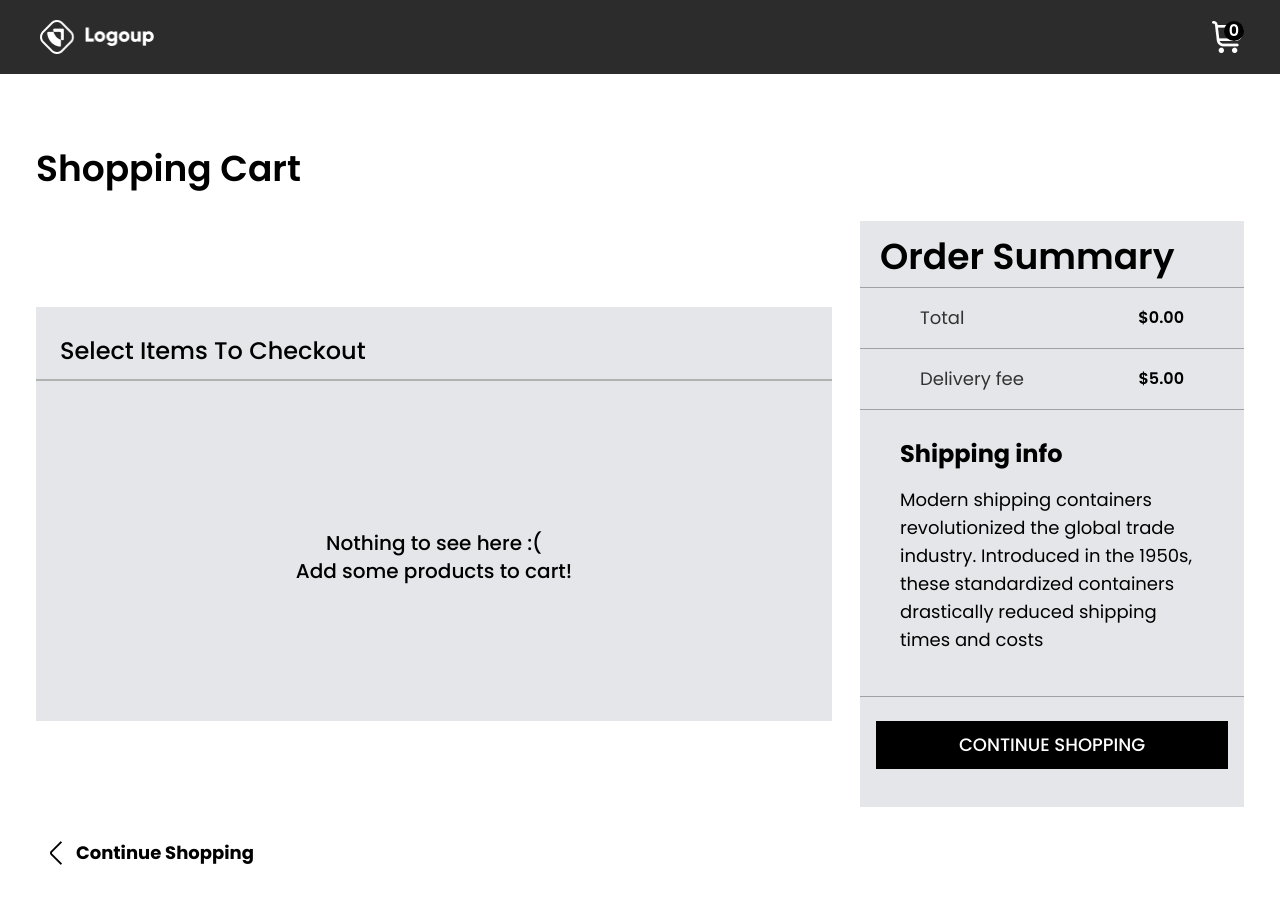
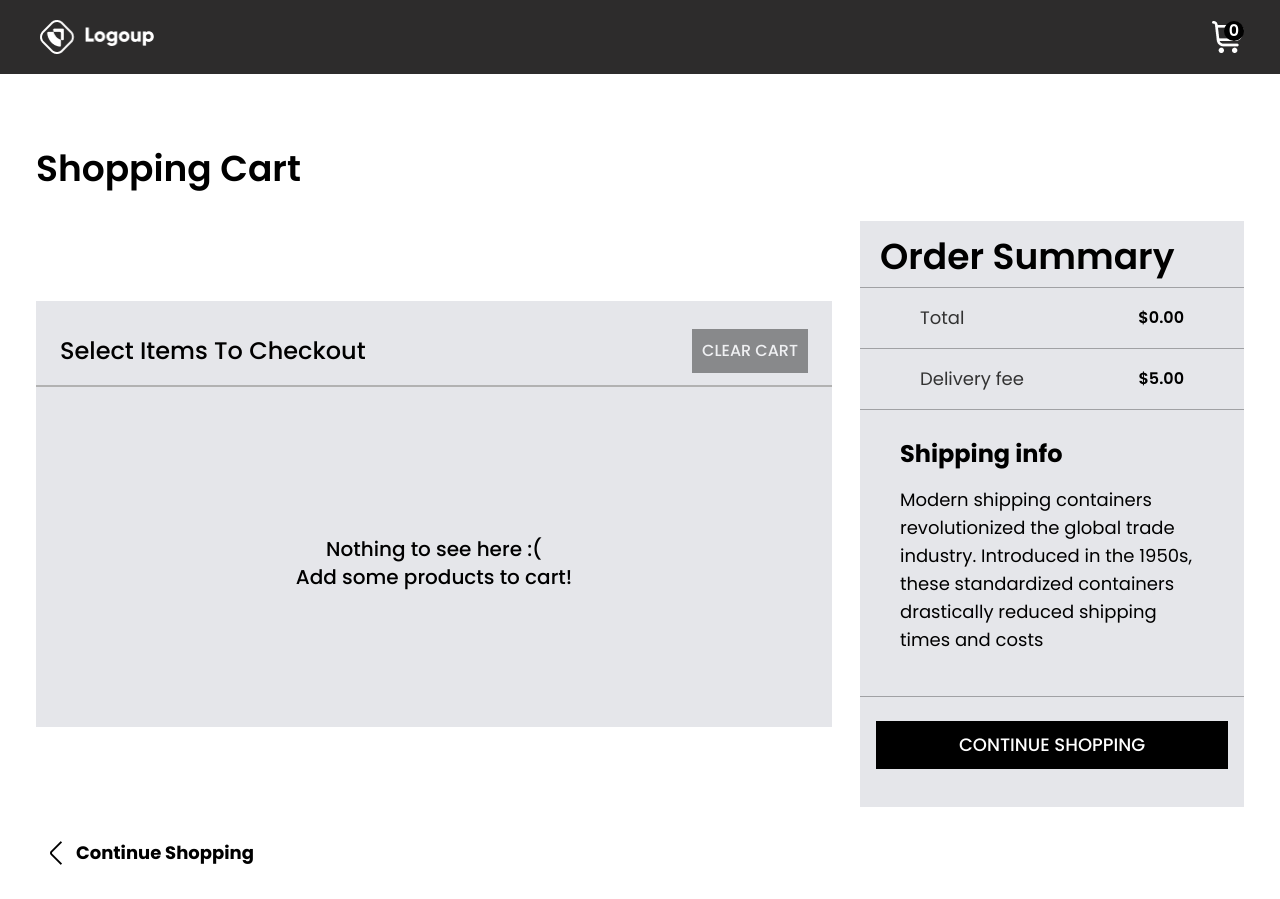
Before and after one commit to IdrisRoti/timeless-trends-hng, a Next.js app: page /cart in a window 1280 px wide. Built offline with nearby package versions, Linux system fonts and the light colour scheme.

Commit message:
added clear cart functionality

```diff
--- a/components/cart/CartItem.tsx
+++ b/components/cart/CartItem.tsx
@@ -1,4 +1,4 @@
-'use Client';
+'use client';
 
 import Image from 'next/image';
 import React, { useContext } from 'react';
--- a/components/cart/CartItems.tsx
+++ b/components/cart/CartItems.tsx
@@ -5,11 +5,16 @@ import CartContext from "@/context/CartContext";
 import CartItem from "./CartItem";
 
 export default function CartItems({ isCart }: { isCart: boolean }) {
-  const { cart } = useContext(CartContext);
+  const { cart, clearCart } = useContext(CartContext);
   return (
     <section className="md:col-span-8">
-      <div className="px-6 pt-7 pb-3 hidden md:block bg-[#E5E6EA]">
-        <h2 className="text-2xl font-medium ">{isCart ? "Select Items To Checkout" : "Preceed To Checkout"}</h2>
+      <div className="px-6 pt-7 pb-3 hidden md:flex bg-[#E5E6EA] items-center justify-between">
+        <h2 className="text-2xl font-medium ">
+          {isCart ? "Select Items To Checkout" : "Preceed To Checkout"}
+        </h2>
+        <button disabled={cart.length === 0} onClick={()=> clearCart()} className="uppercase p-[0.625rem] text-center bg-black font-medium w-fit text-xs sm:text-base text-white hover:opacity-60 transition duration-500 disabled:opacity-40 disabled:cursor-not-allowed">
+          Clear cart
+        </button>
       </div>
       <div className="bg-black/30 h-[1.5px] hidden md:block" />
       <div className="pb-2 pt-5 px-2 md:px-6 bg-[#E5E6EA] lg:max-h-[450px] lg:overflow-y-auto scroll-smooth">
@@ -19,7 +24,9 @@ export default function CartItems({ isCart }: { isCart: boolean }) {
           })
         ) : (
           <div>
-            <p className="text-center font-medium text-xl my-[8rem]">Nothing to see here :( <br /> Add some products to cart!</p>
+            <p className="text-center font-medium text-xl my-[8rem]">
+              Nothing to see here :( <br /> Add some products to cart!
+            </p>
           </div>
         )}
       </div>
```
